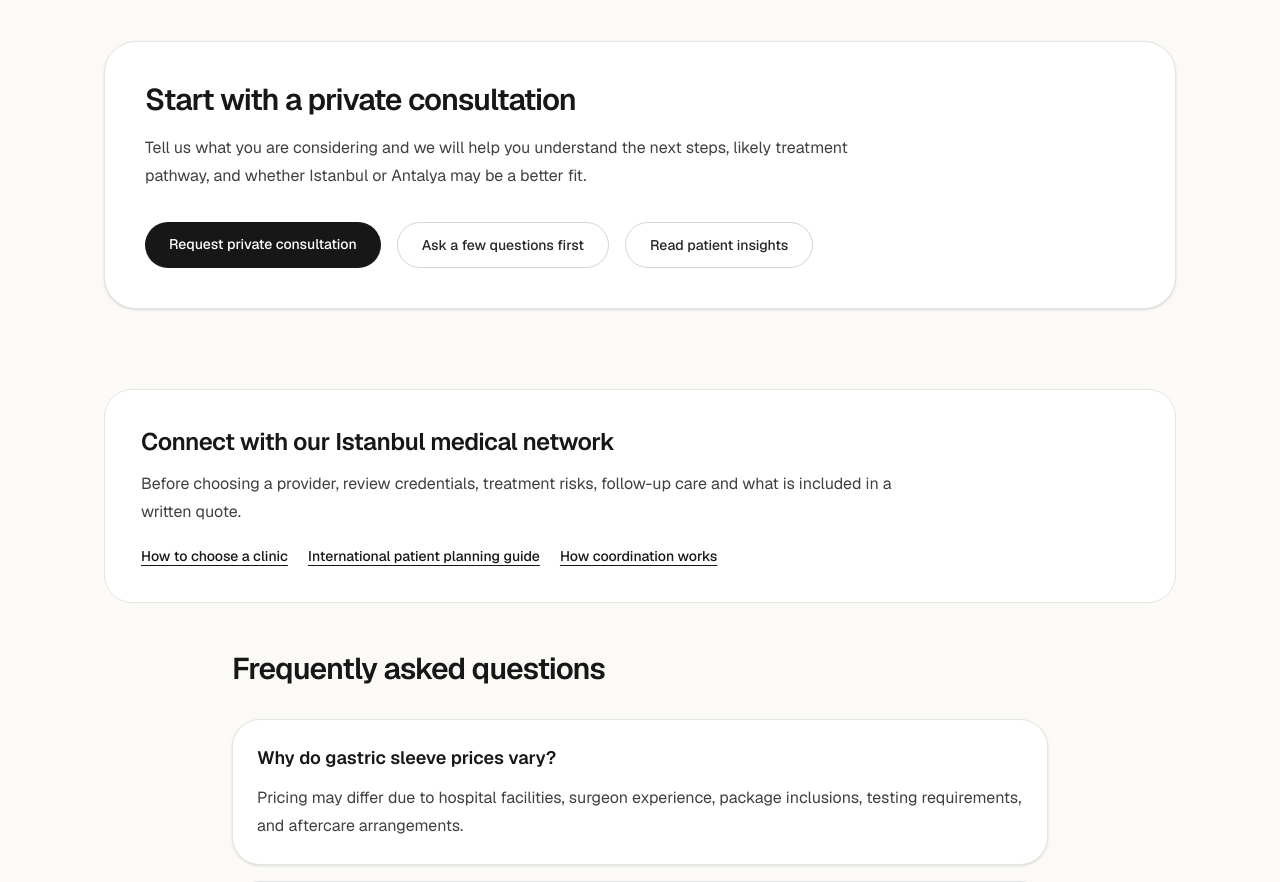
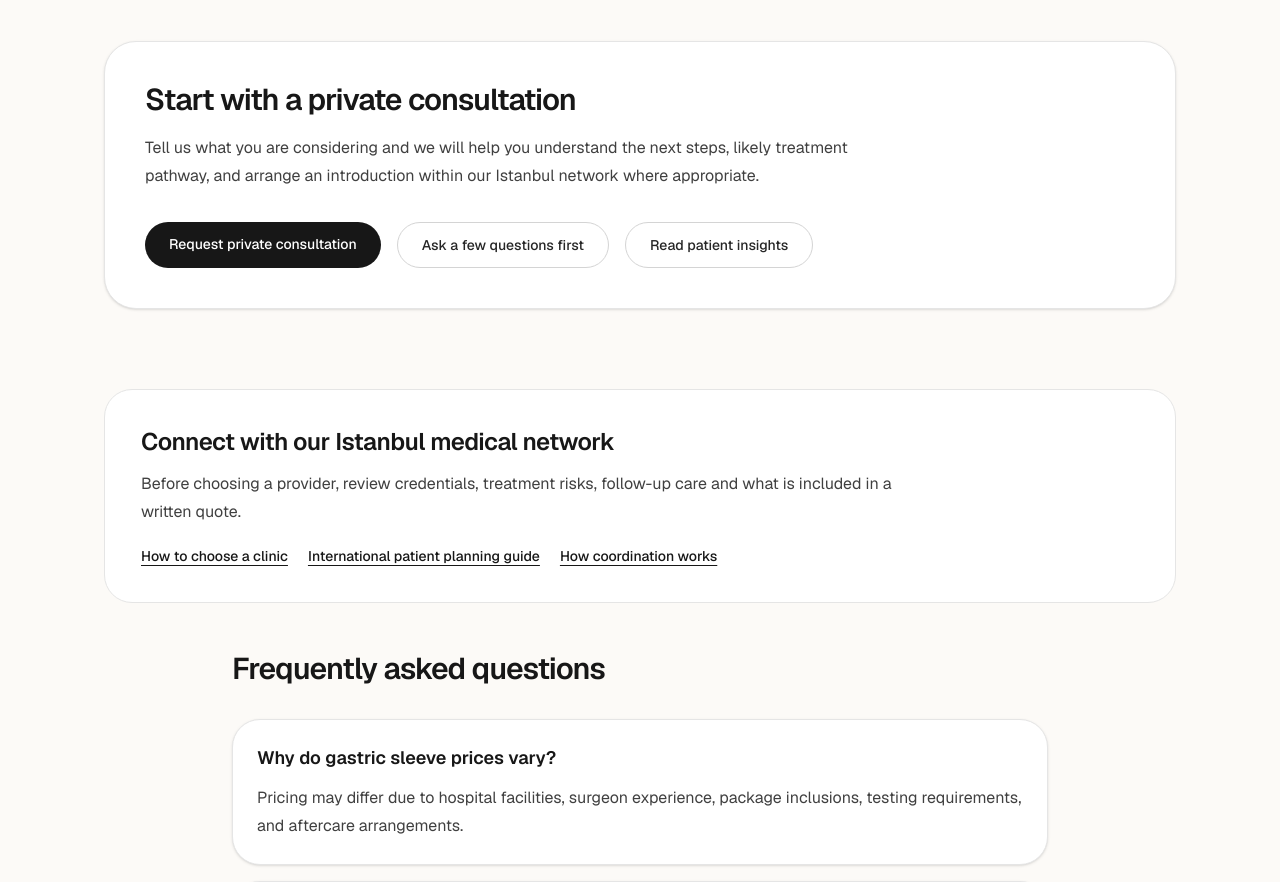
Before and after one commit to LyatifAhmed/carebridgehealth, a Next.js app: page /gastric-sleeve-cost-turkey in a window 1280 px wide. Shown: the part 1780-2662 px from the top of the page. Built offline with nearby package versions, Linux system fonts and the light colour scheme.

Commit message:
Remove remaining Antalya reference from shared treatment CTA

```diff
--- a/app/components/TreatmentLanding.tsx
+++ b/app/components/TreatmentLanding.tsx
@@ -47,7 +47,7 @@ export default function TreatmentLanding({
   processSteps,
   faq,
   ctaTitle = "Start with a private consultation",
-  ctaText = "Tell us what you are considering and we will help you understand the next steps, likely treatment pathway, and whether Istanbul or Antalya may be a better fit.",
+  ctaText = "Tell us what you are considering and we will help you understand the next steps, likely treatment pathway, and arrange an introduction within our Istanbul network where appropriate.",
   primaryCtaHref = "/#form",
   primaryCtaLabel = "Request private consultation",
   secondaryCtaHref,
```
